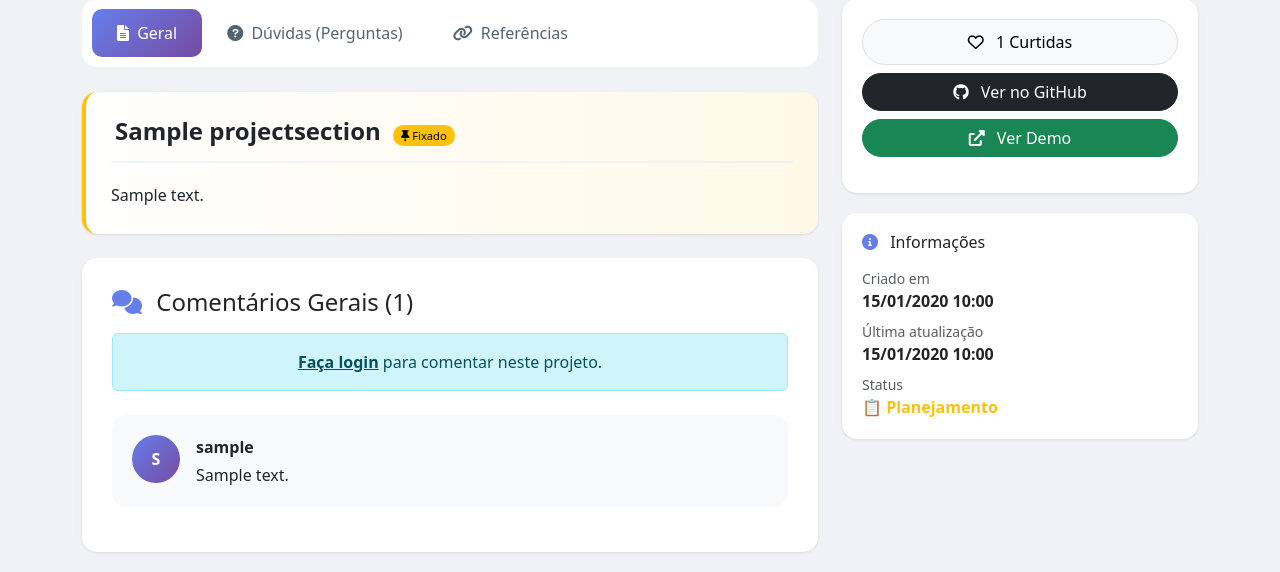
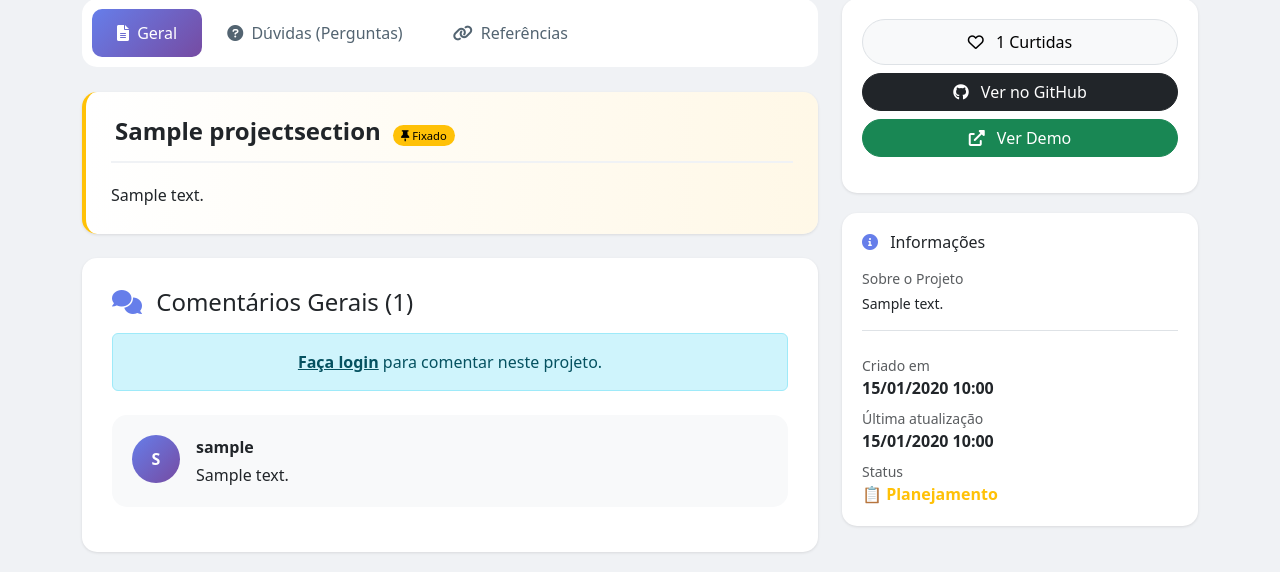
Before and after one commit to ImJotaM/DevBasement, a Django app: page /projects/1/ in a window 1280 px wide. Shown: the part 303-875 px from the top of the page. Run offline with Django 5.2, Linux system fonts and the light colour scheme; tables that the repository leaves empty hold one stand-in row (values such as "Sample post"); some libraries are stand-ins or nearby versions.

Commit message:
feat: Automatically creates a section with description when creating a project

```diff
--- a/projects/templates/projects/project_detail.html
+++ b/projects/templates/projects/project_detail.html
@@ -201,6 +201,12 @@
                     <i class="fas fa-info-circle me-2" style="color: #667eea"></i>
                     Informações
                 </h6>
+
+                <div class="mb-4 pb-3 border-bottom">
+                    <small class="text-muted d-block mb-1">Sobre o Projeto</small>
+                    <p class="mb-0 text-dark small style-description" style="white-space: pre-line; line-height: 1.5;">{{ project.description }}</p>
+                </div>
+
                 <div class="mb-2">
                     <small class="text-muted d-block">Criado em</small>
                     <strong>{{ project.created_at|date:"d/m/Y H:i" }}</strong>
--- a/projects/views.py
+++ b/projects/views.py
@@ -28,11 +28,23 @@ def create_project_view(request):
                 description=form.cleaned_data['description'],
                 owner=request.user
             )
+
+            ProjectSection.objects.create(
+                project=project,
+                title="Descrição do Projeto",
+                content=form.cleaned_data['description'],
+                is_pinned=True,
+            )
+
             return redirect('project_detail', project_id=project.id)
     else:
         form = ProjectForm()
 
-    return render(request, 'projects/create_project.html', {'form': form})
+    context = {
+        'form': form,
+    }
+
+    return render(request, 'projects/create_project.html', context)
 
 @login_required
 def create_section(request, project_id):
```
